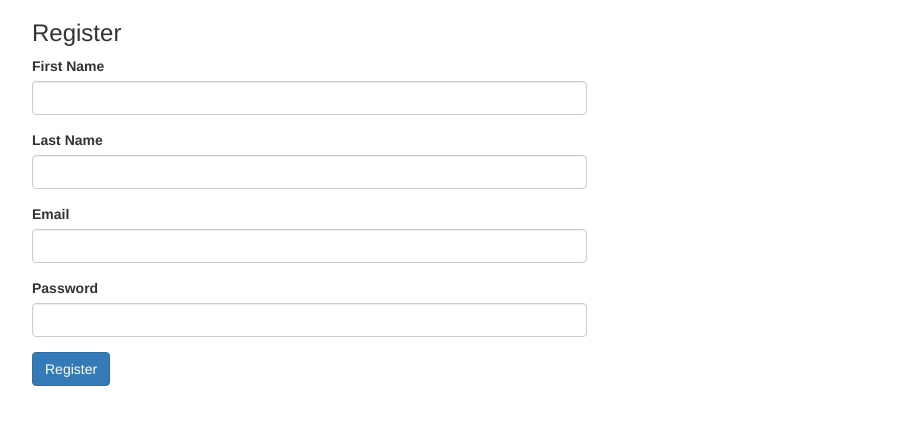
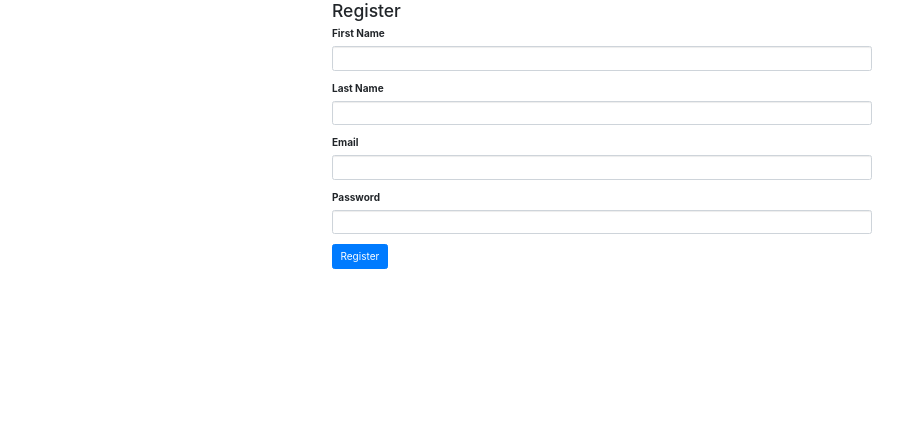
Before and after one commit to Bharadwaj07/CenturySports, an Angular app: page / in a window 1280 px wide. Shown: the top 424 px of the page, without its empty margins (38-941 px from the left). Built offline with nearby package versions, Linux system fonts and the light colour scheme.

Commit message:
first commit

```diff
--- a/package.json
+++ b/package.json
@@ -19,7 +19,8 @@
     "@angular/platform-browser": "~9.0.3",
     "@angular/platform-browser-dynamic": "~9.0.3",
     "@angular/router": "~9.0.3",
-    "promise-polyfill": "8.1.3",
+    "bootstrap": "^4.4.1",
+    "promise-polyfill": "^8.1.3",
     "rxjs": "~6.5.4",
     "tslib": "^1.10.0",
     "zone.js": "~0.10.2"
--- a/src/app/app-routing.module.ts
+++ b/src/app/app-routing.module.ts
@@ -4,6 +4,7 @@ import { RegisterComponent } from './register/register.component';
 
 const routes: Routes = [
   {path:'',component:RegisterComponent},
+
 ];
 
 @NgModule({
--- a/src/styles.css
+++ b/src/styles.css
@@ -1 +1,2 @@
 /* You can add global styles to this file, and also import other style files */
+@import "~bootstrap/dist/css/bootstrap.css";
```
Also changed, not shown: 1 other file (tests, documents, lock files or other folders).
